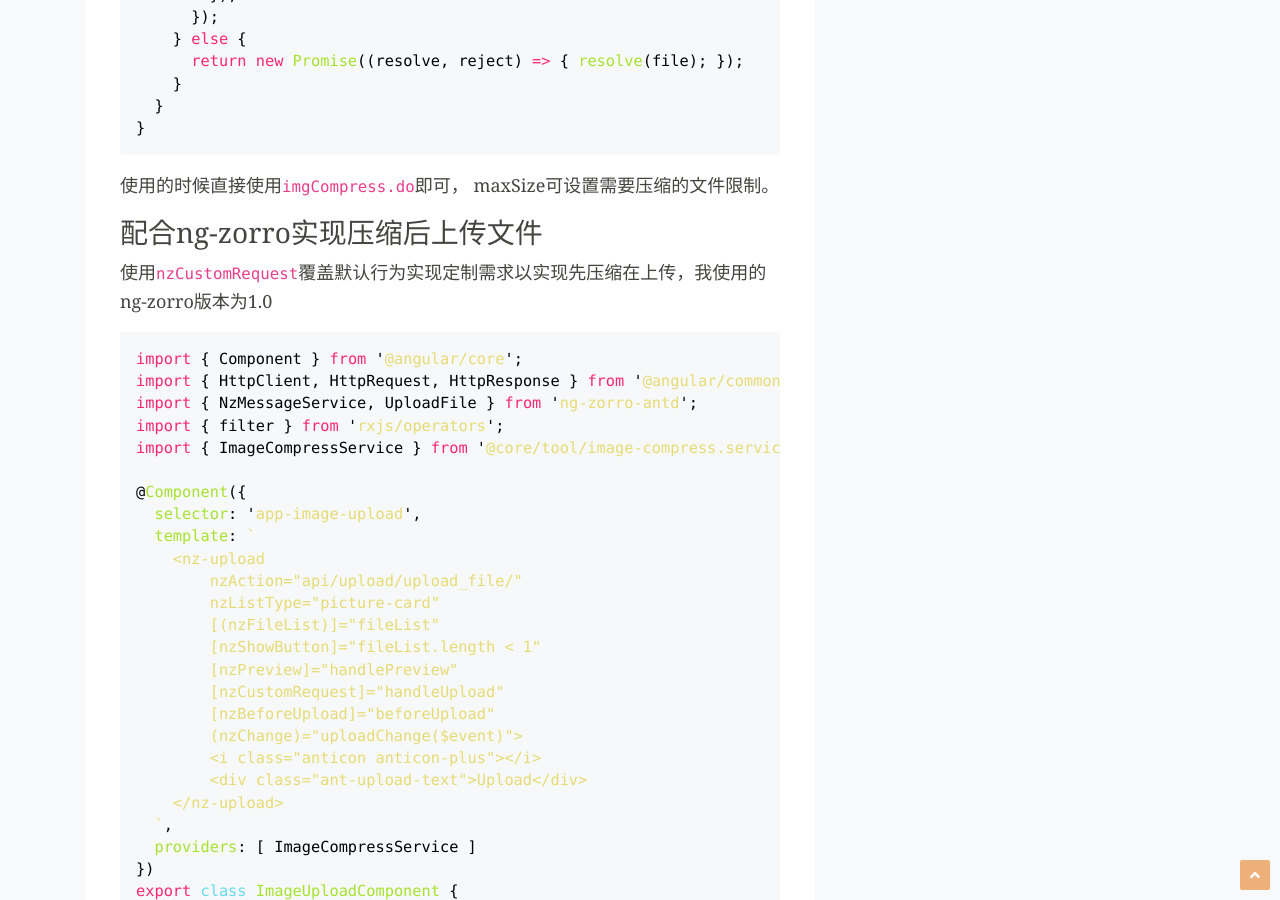
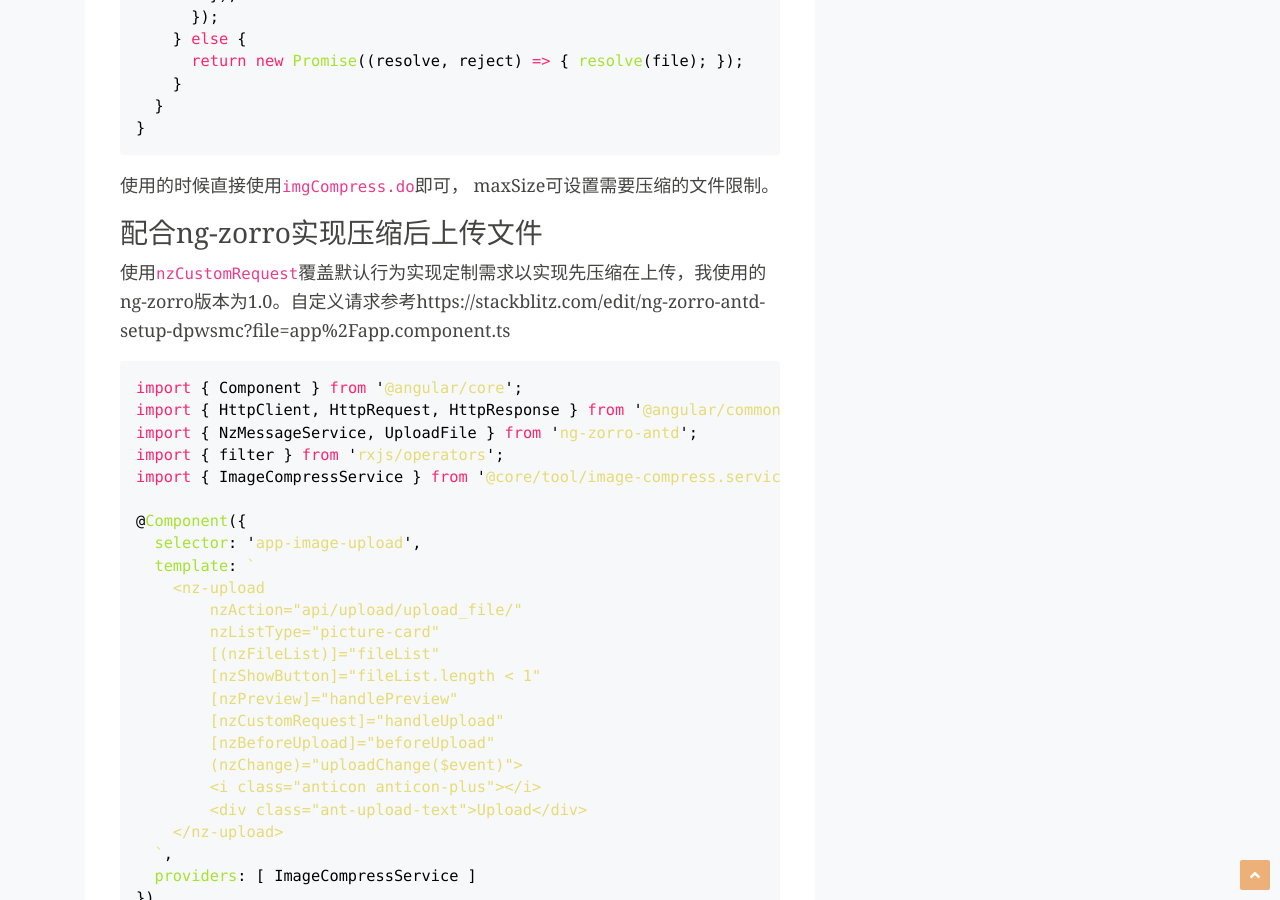
Before and after one commit to xubiaosunny/xubiaosunny.github.io, a Jekyll site: the page built from _posts/Web-design/Angular/2018-08-31-angular_ng-zorro_implements_image_compression_upload.md, in a window 1280 px wide and 900 px high, scrolled down 3611 px. Built offline with Jekyll 4.4.1, drawn with Linux system fonts in a browser that asks for light colours; comment, search, counter and statistics services are not loaded.

Commit message:
添加一个参考连接

````diff
--- a/_posts/Web-design/Angular/2018-08-31-angular_ng-zorro_implements_image_compression_upload.md
+++ b/_posts/Web-design/Angular/2018-08-31-angular_ng-zorro_implements_image_compression_upload.md
@@ -166,7 +166,7 @@ export class ImageCompressService {
 
 ### 配合ng-zorro实现压缩后上传文件
 
-使用`nzCustomRequest`覆盖默认行为实现定制需求以实现先压缩在上传，我使用的ng-zorro版本为1.0
+使用`nzCustomRequest`覆盖默认行为实现定制需求以实现先压缩在上传，我使用的ng-zorro版本为1.0。自定义请求参考https://stackblitz.com/edit/ng-zorro-antd-setup-dpwsmc?file=app%2Fapp.component.ts
 
 ```typescript
 import { Component } from '@angular/core';
````
